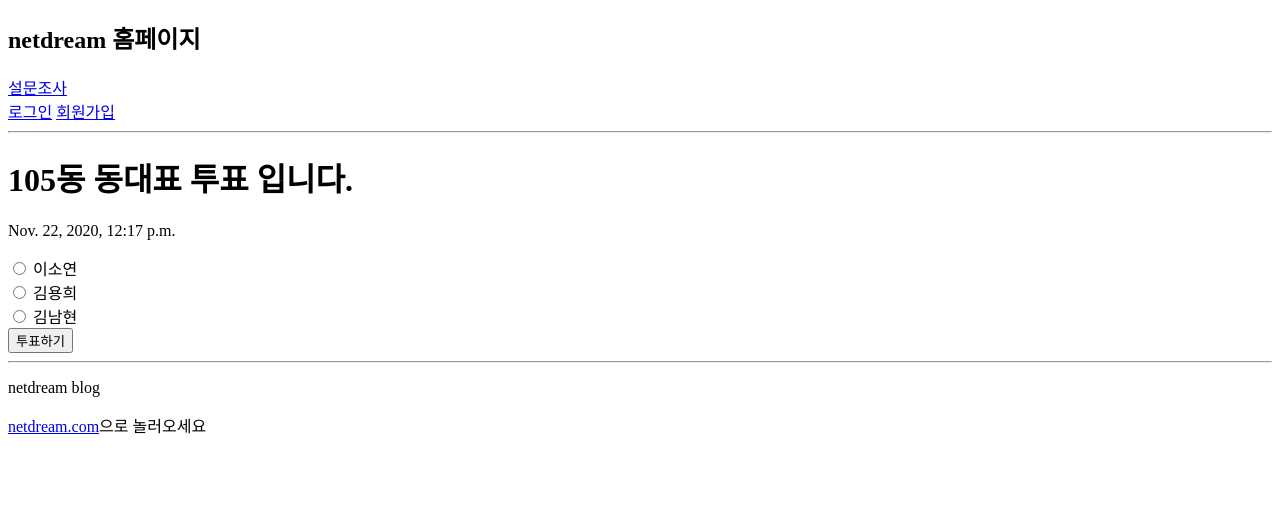
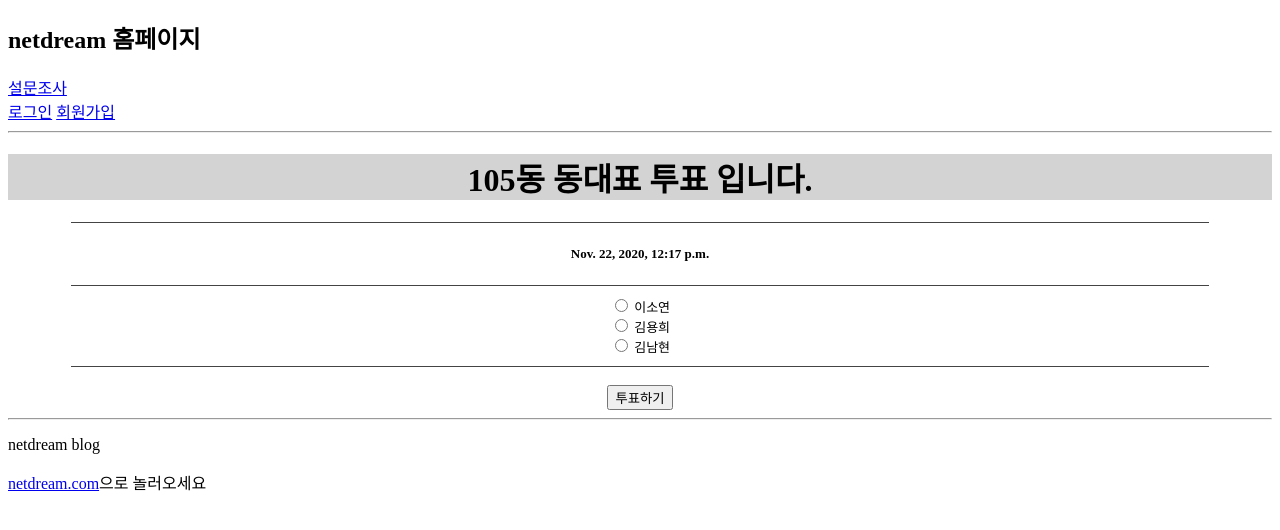
Before and after one commit to joker607/cloude_, a Django app: page /vote/2 in a window 1280 px wide. Shown: the top 530 px of the page. Run offline with Django 3.2, Linux system fonts and the light colour scheme; data comes from the database, SQL or seed files in the repository.

Commit message:
소연_html 수정

```diff
--- a/Vote/VoteProject/vote/templates/base.html
+++ b/Vote/VoteProject/vote/templates/base.html
@@ -3,7 +3,35 @@
     <head>
         <meta charset="UTF-8">
         <title>Insert title here</title>
+
+        <style>
+            h1{
+                background-color: lightgray;
+                text-align: center;}
+
+            table {
+            width: 90%;
+            border-top: 1px solid #444444;
+            border-collapse: collapse;
+            margin: auto;
+            font-size: small;
+            text-align: center;
+            }
+
+            th {
+                border-bottom: 1px solid #444444;
+                padding: 10px;
+            }
+
+            td {
+                border-bottom: 1px solid #444444;
+                padding: 10px;
+                height: 35px;
+            }
+        </style>
+
     </head>
+
     <body>
     <h2>netdream 홈페이지</h2>
     <a href="{% url 'vote:index' %}">설문조사</a>
--- a/Vote/VoteProject/vote/templates/vote/detail.html
+++ b/Vote/VoteProject/vote/templates/vote/detail.html
@@ -1,18 +1,29 @@
 {% extends 'base.html' %}
 {% block content %}
 
+
 <h1>{{q.name}}</h1>
-<p>{{q.date}}</p>
-<form method="POST" action="{% url 'vote:vote' %}">{%csrf_token%}
+        <table>
+        <tr>
+            <th><p>{{q.date}}</p></th>
+        </tr>
 
+        <tr>
+            <td>
+                <form>
                 {% for c in q.choice_set.all %}
                 <input type="radio" name="a" value="{{c.id}}">
                 <label>{{c.name}}</label>
-<td><a href="{% url 'vote:result' q.id %}"></a></td>
                 <br>
                 {% endfor %}
+                </form>
+            </td>
+        </tr>
+        </table>
+        <br>
+        <div align="center">
             <input type="submit" value="투표하기">
-</form>
+        </div>
 
 
 
--- a/Vote/VoteProject/vote/templates/vote/index.html
+++ b/Vote/VoteProject/vote/templates/vote/index.html
@@ -1,8 +1,7 @@
 {% extends 'base.html' %}
 {% block content %}
 
-<h1>투표 어플리케이션</h1>
-<p>투표할 질문을 선택해주세요</p>
+<h1>이김아파트 투표</h1>
 
 <table>
 <tr>
```
Lines whose indentation alone changed are shown as unchanged.
